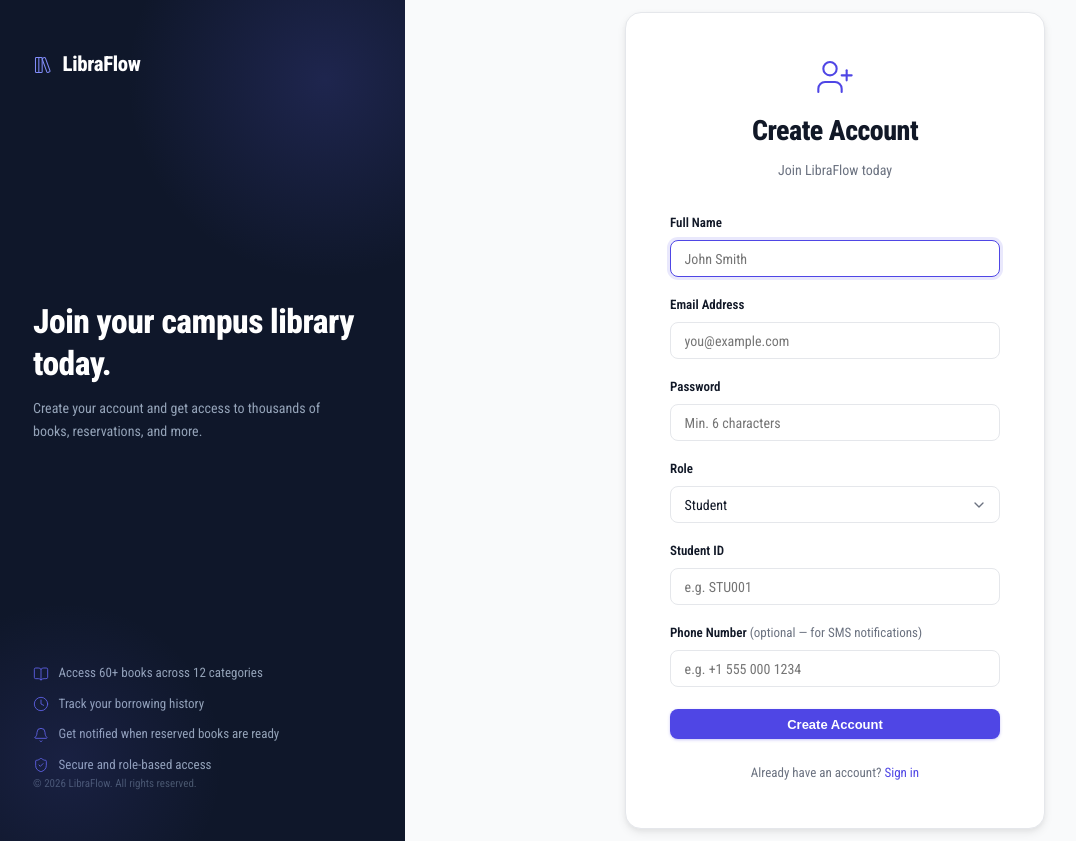
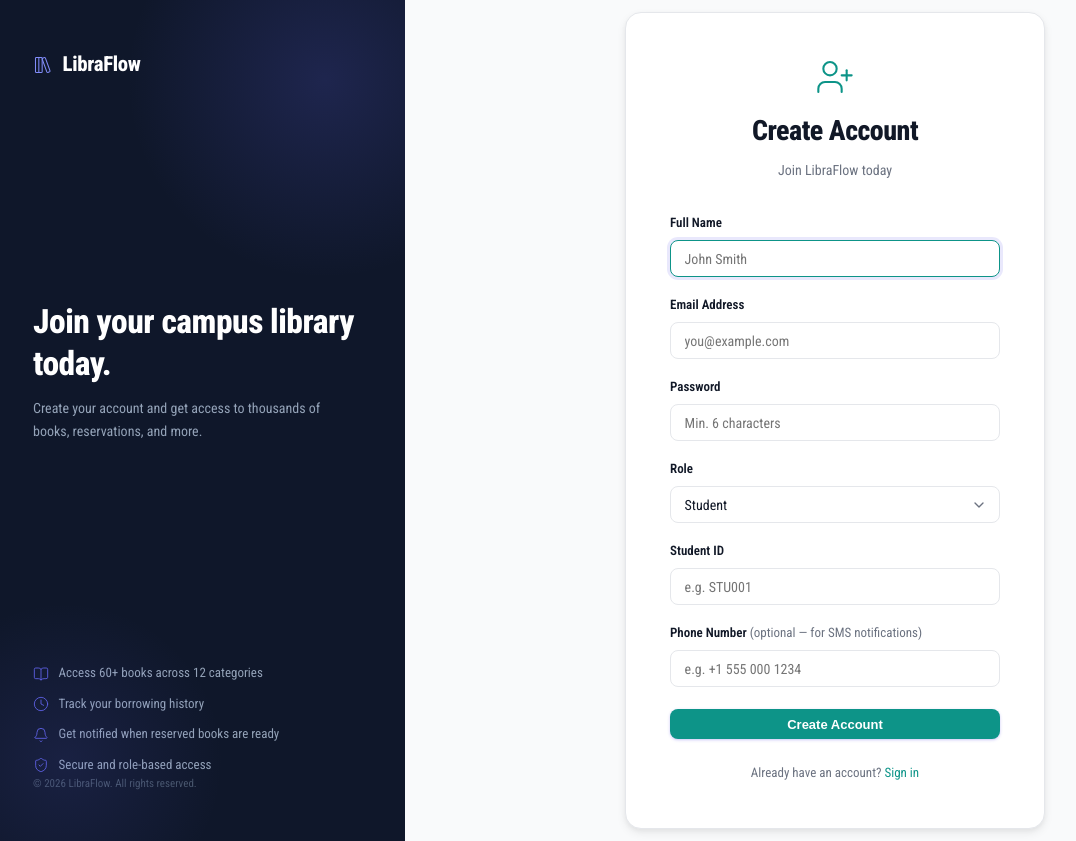
Before and after one commit to Aryankanani1/LibraFlow, a Flask app: page /register in a window 1280 px wide. Shown: the whole page, without its empty margins (15-1091 px from the left). Run offline with Flask 3, Linux system fonts and the light colour scheme.

Commit message:
feat: change brand color from indigo to teal
Replaces --primary (#4f46e5), --primary-dk (#3730a3), --primary-lt (#eef2ff)
with teal equivalents (#0d9488, #0f766e, #f0fdfa) across the entire UI
via CSS custom properties.

Co-Authored-By: Claude Sonnet 4.6 <noreply@anthropic.com>

```diff
--- a/static/css/style.css
+++ b/static/css/style.css
@@ -5,9 +5,9 @@
 
 :root {
   /* One accent color */
-  --primary:    #4f46e5;
-  --primary-dk: #3730a3;
-  --primary-lt: #eef2ff;
+  --primary:    #0d9488;
+  --primary-dk: #0f766e;
+  --primary-lt: #f0fdfa;
 
   /* Status — used only for badges and key indicators */
   --success:    #16a34a;
```
